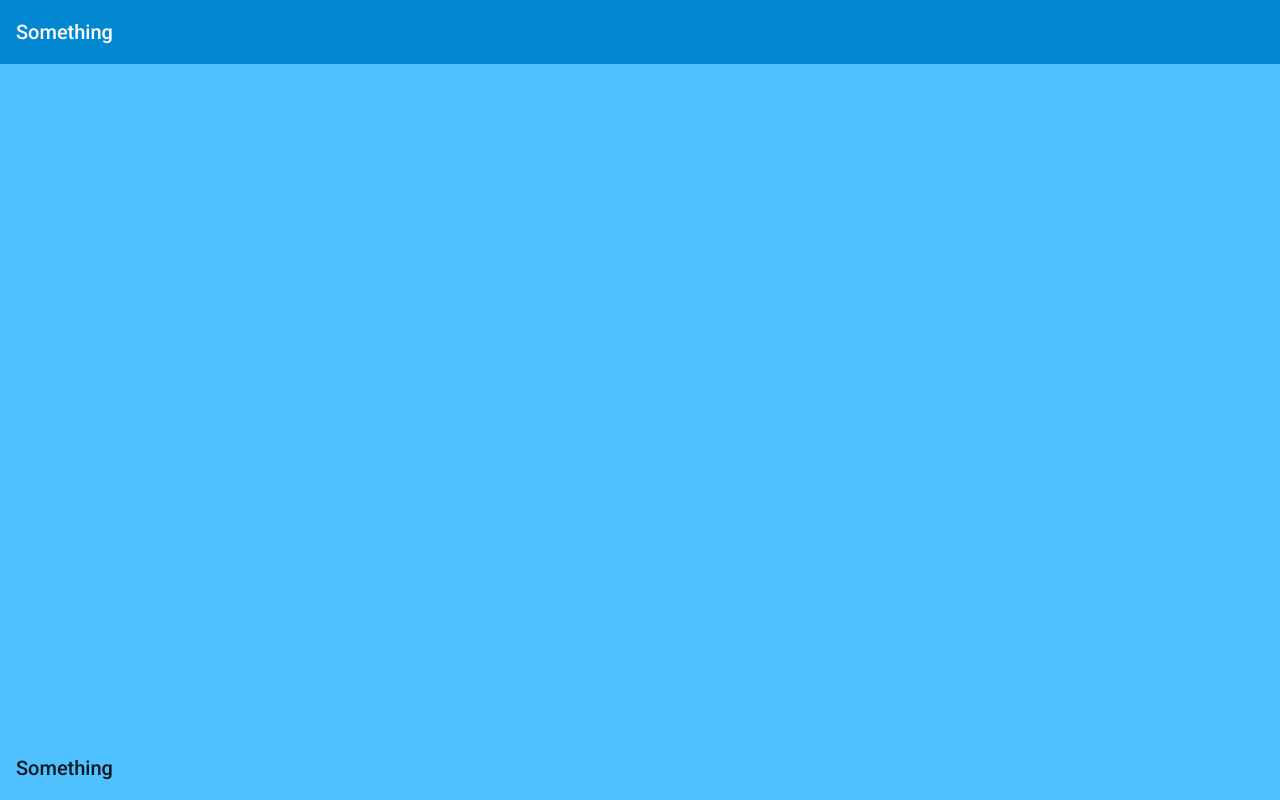
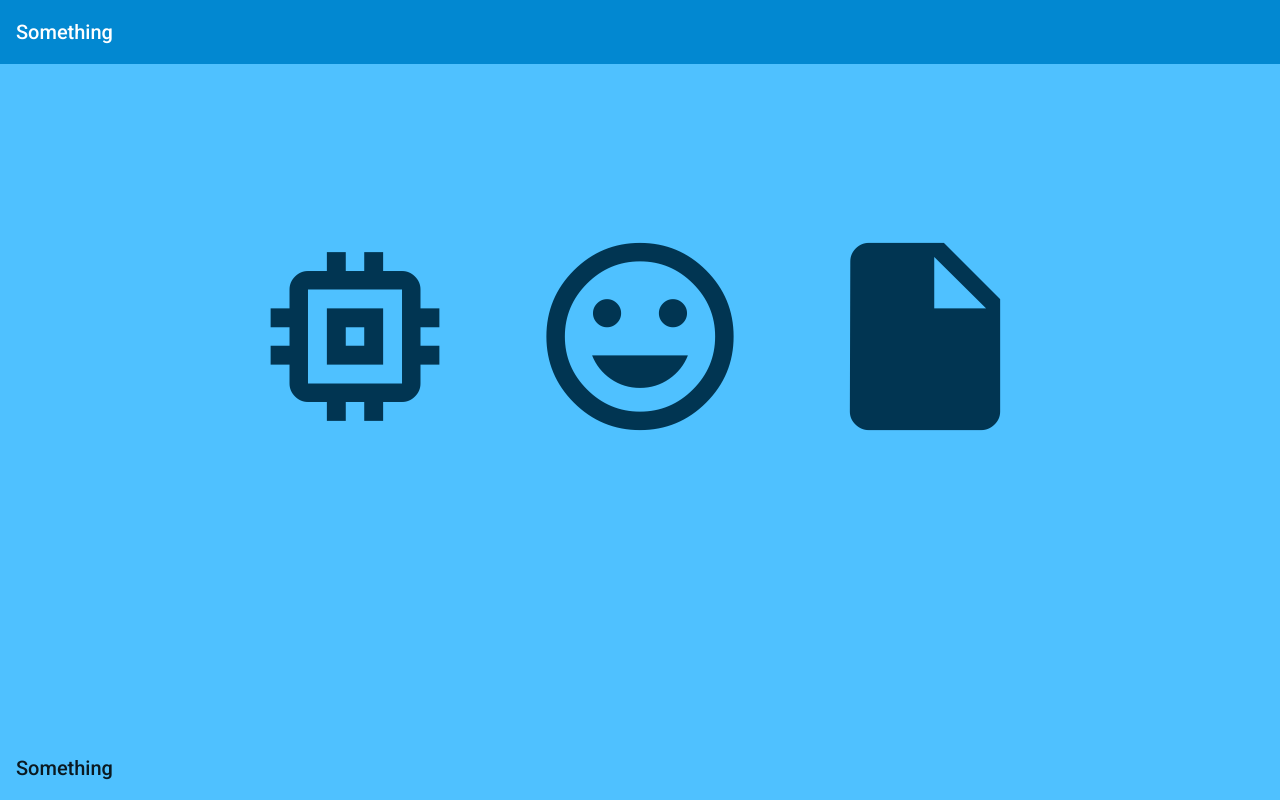
Before and after one commit to danmartindev/Portfolio, an Angular app: page / in a window 1280 px wide. Built offline with nearby package versions, Linux system fonts and the light colour scheme.

Commit message:
added interface for links handlers for mouseover events

```diff
--- a/src/app/main/main.component.ts
+++ b/src/app/main/main.component.ts
@@ -1,17 +1,32 @@
-import { Component, OnInit } from '@angular/core';
+import { Component } from '@angular/core';
+
+export interface Link {
+  image: string,
+  text: string,
+  isHidden: boolean
+}
 
 @Component({
   selector: 'main',
   templateUrl: './main.component.html',
   styleUrls: ['./main.component.scss']
 })
-export class MainComponent implements OnInit {
 
-  onHover=true;
+export class MainComponent {
 
-  constructor() { }
+  // Links of main page //
+  links: Link[] = [
+    {image: "memory", text: "My Work", isHidden: true},
+    {image: "tag_faces", text: "About Me", isHidden: true},
+    {image: "insert_drive_file", text: "My Resume", isHidden: true}
+  ];
 
-  ngOnInit() {
+  mouseEnter(lText){
+    lText.isHidden = false;
+  }
+
+  mouseLeave(lText){
+    lText.isHidden = true;
   }
 
 }
```
